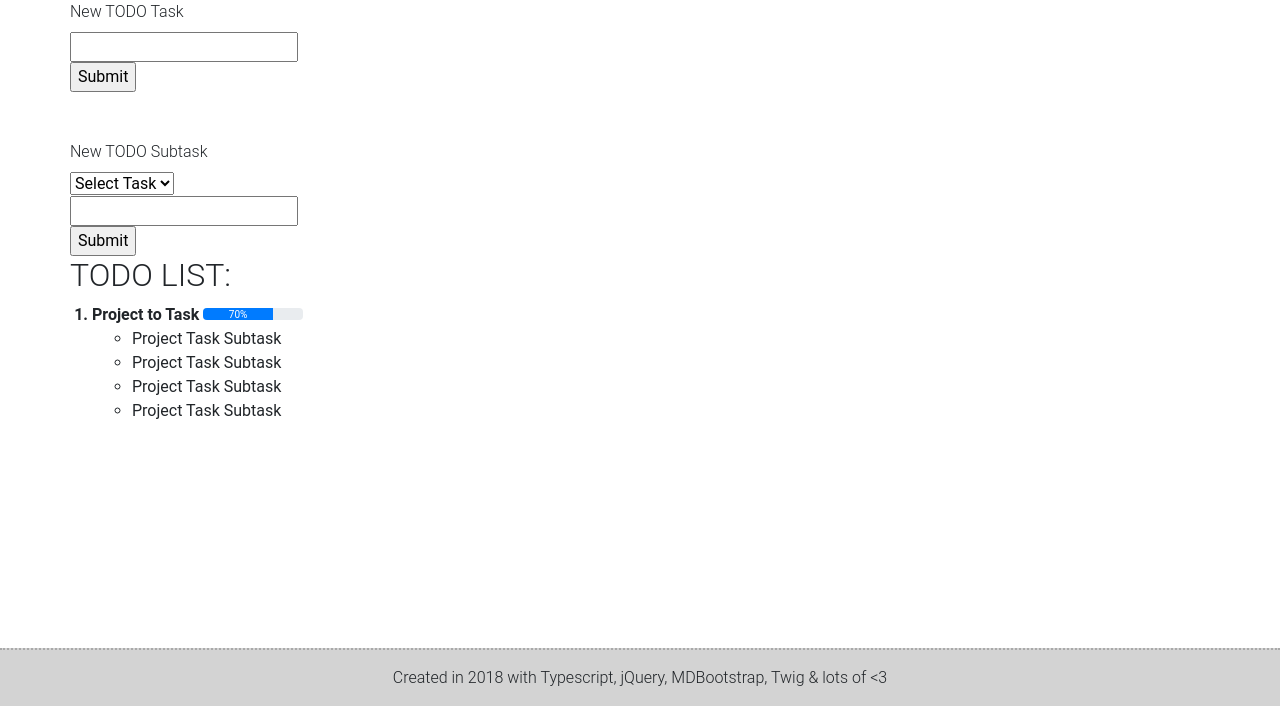
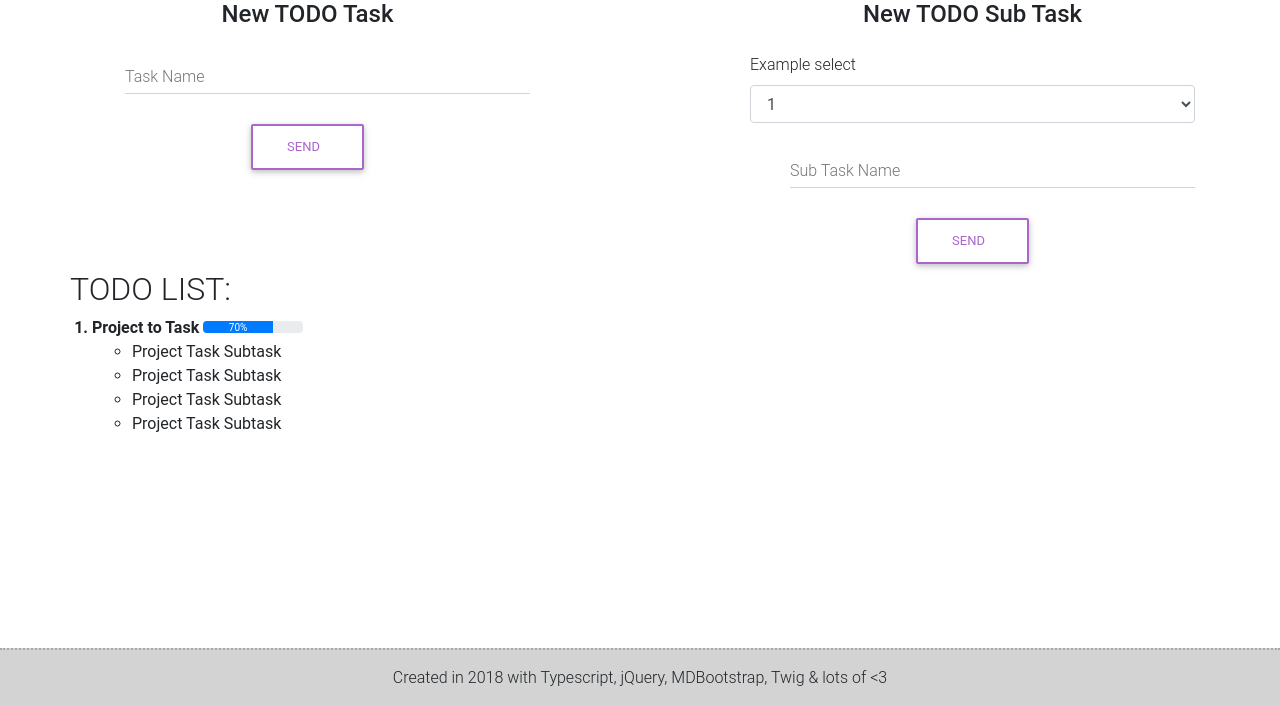
Before and after one commit to joshbyvelds/projectjournal, a PHP site: template view/project.twig in a window 1280 px wide. Shown: the part 94-800 px from the top of the page. Run offline with PHP 8.4, Linux system fonts and the light colour scheme; the template is opened without the code that fills it, so the values that code supplies are empty; some libraries are stand-ins or nearby versions.

Commit message:
Style todo task forms

```diff
--- a/view/project.twig
+++ b/view/project.twig
@@ -28,22 +28,47 @@
     {% else %}
         <div class="container todo_list">
             <div class="row new_task">
-                <div class="col-xs-12">
+                <div class="col-md-5">
                     <form>
-                        <label for="new_task">New TODO Task</label><br>
-                        <input type="text"><br>
+                        <p class="h4 text-center mb-4">New TODO Task</p>
+                        <div class="md-form">
+                            <i class="far fa-user prefix grey-text"></i>
+                            <input type="text" id="new_task_name" name="new_task_name" class="form-control">
+                            <label for="new_task_name">Task Name</label>
+                        </div>
+
                         <input type="hidden" name="project_id" value="{{ id }}">
-                        <input type="submit"><br>
+
+                        <div class="text-center mt-4">
+                            <button class="btn btn-outline-secondary" type="submit">Send<i class="fa fa-paper-plane-o ml-2"></i></button>
+                        </div>
                     </form>
-                    <br><br>
+                </div>
+                <div class="col-md-2"></div>
+                <div class="col-md-5">
                     <form>
-                        <label for="new_subtask">New TODO Subtask</label><br>
-                        <select name="subtask_" id="">
-                            <option value="">Select Task</option>
-                        </select><br>
-                        <input type="text"><br>
+                        <p class="h4 text-center mb-4">New TODO Sub Task</p>
+                        <div class="form-group">
+                            <label for="exampleFormControlSelect1">Example select</label>
+                            <select class="form-control" id="exampleFormControlSelect1">
+                                <option selected disabled>1</option>
+                                <option>2</option>
+                                <option>3</option>
+                                <option>4</option>
+                                <option>5</option>
+                            </select>
+                        </div>
+                        <div class="md-form">
+                            <i class="far fa-user prefix grey-text"></i>
+                            <input type="text" id="new_sub_task_name" name="new_sub_task_name" class="form-control">
+                            <label for="new_sub_task_name">Sub Task Name</label>
+                        </div>
+
                         <input type="hidden" name="project_id" value="{{ id }}">
-                        <input type="submit">
+
+                        <div class="text-center mt-4">
+                            <button class="btn btn-outline-secondary" type="submit">Send<i class="fa fa-paper-plane-o ml-2"></i></button>
+                        </div>
                     </form>
                 </div>
             </div>
```
